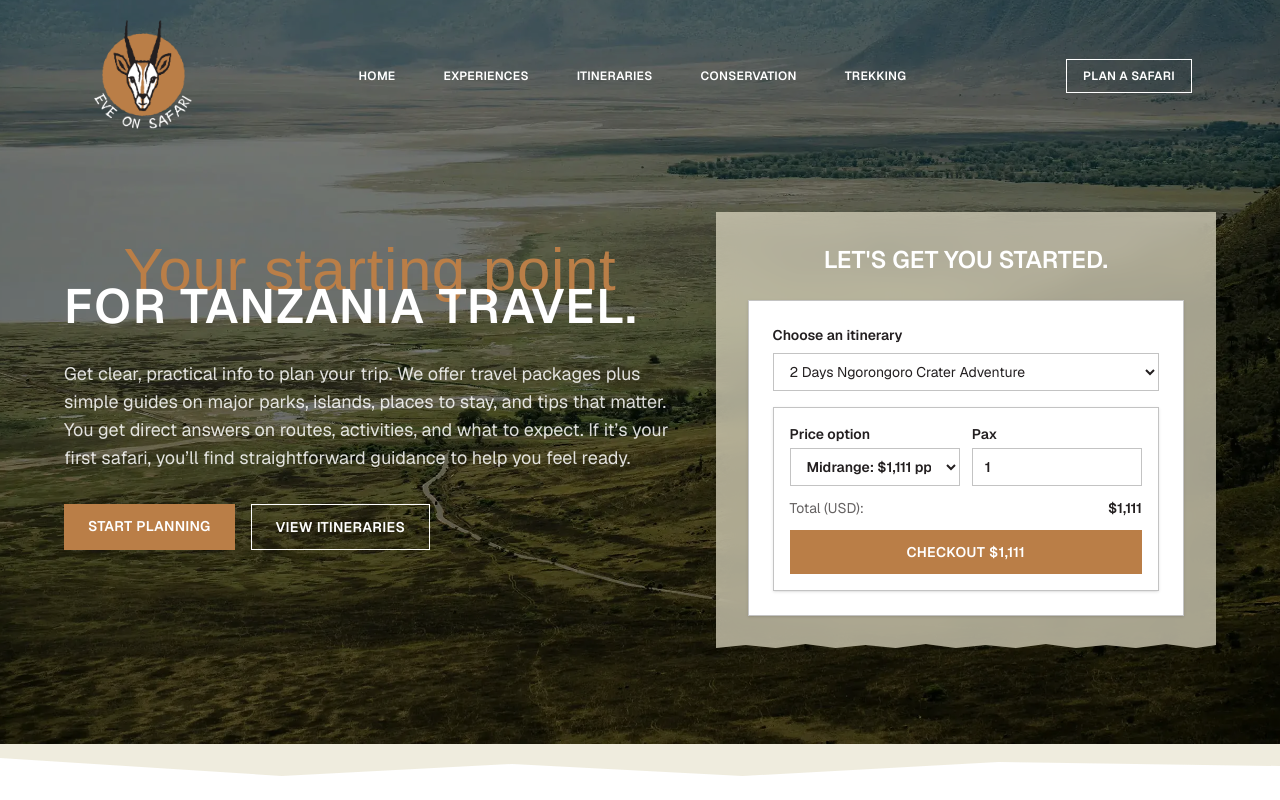
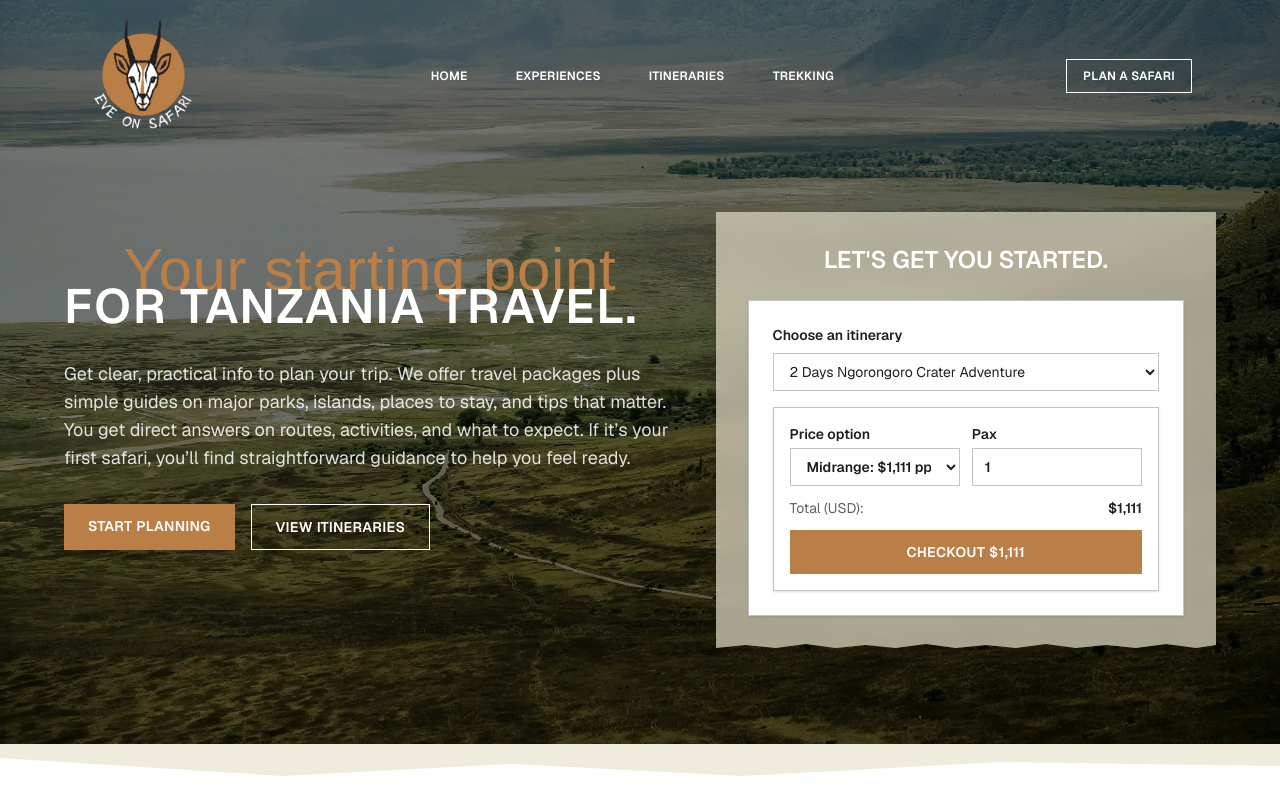
Before and after one commit to kiruwi/eveonsafari, a Next.js app: page / in a window 1280 px wide. Shown: the top 800 px of the page. Built offline with nearby package versions, Linux system fonts and the light colour scheme; a web font is replaced by a local one.

Commit message:
Conservation effort removal

```diff
--- a/app/conservation/page.tsx
+++ /dev/null
@@ -1,75 +0,0 @@
-const impactHighlights = [
-  {
-    title: "Community Partnerships",
-    copy: "Portions of every booking fund scholarships and ranger salaries across Samburu, Maasai Mara, and Okavango partner trusts.",
-  },
-  {
-    title: "Carbon Considerations",
-    copy: "We offset every flight and road transfer through vetted regional projects and prioritize electric safari vehicles where available.",
-  },
-  {
-    title: "Wildlife Protection",
-    copy: "Guests can join collaring operations, migration counts, or nursery visits in collaboration with Lewa, Sheldrick Trust, and Mara Elephant Project.",
-  },
-];
-
-const stats = [
-  { label: "Scholarships funded", value: "120+" },
-  { label: "Rangers supported", value: "45" },
-  { label: "Conservation partners", value: "12" },
-];
-
-export default function ConservationPage() {
-  return (
-    <div className="bg-white">
-      <div className="mx-auto flex max-w-6xl flex-col gap-14 px-4 py-16 md:px-6 lg:px-0">
-        <header className="space-y-4 text-center">
-          <p className="text-xs uppercase tracking-[0.4em] text-[#ba7e47]">Conservation & Community</p>
-          <h1 className="text-4xl font-semibold text-[#231f20]">
-            Travel funds the wild spaces we showcase.
-          </h1>
-          <p className="text-sm text-[#231f20]/80">
-            Eve On Safari is a signatory of the Global Tourism Plastics Initiative and allocates at least 5% of
-            revenue to long-term conservation programs.
-          </p>
-        </header>
-
-        <section id="partners" className="grid gap-6 md:grid-cols-3">
-          {impactHighlights.map((highlight) => (
-            <article key={highlight.title} className="rounded-[28px] border border-[#c3c3c3] bg-white p-6 shadow-sm">
-              <p className="text-xs uppercase tracking-[0.3em] text-[#ba7e47]">Impact</p>
-              <h2 className="mt-3 text-2xl font-semibold text-[#231f20]">{highlight.title}</h2>
-              <p className="mt-3 text-sm text-[#231f20]/80">{highlight.copy}</p>
-            </article>
-          ))}
-        </section>
-
-        <section className="rounded-[32px] border border-[#c3c3c3] bg-[#c3c3c3]/20 p-8">
-          <p className="text-xs uppercase tracking-[0.3em] text-[#ba7e47]">Impact stats</p>
-          <div className="mt-6 grid gap-6 text-center md:grid-cols-3">
-            {stats.map((stat) => (
-              <div key={stat.label} className="rounded-[24px] bg-white p-6 shadow-sm">
-                <p className="text-3xl font-semibold text-[#231f20]">{stat.value}</p>
-                <p className="mt-2 text-sm uppercase tracking-[0.2em] text-[#231f20]/80">{stat.label}</p>
-              </div>
-            ))}
-          </div>
-        </section>
-
-        <section id="get-involved" className="rounded-[32px] border border-[#c3c3c3] bg-white p-8 shadow-sm">
-          <p className="text-xs uppercase tracking-[0.3em] text-[#ba7e47]">Get involved</p>
-          <div className="mt-4 space-y-4 text-sm text-[#231f20]/80">
-            <p>
-              Add a conservation fee to your booking, sponsor an anti-poaching drone, or request volunteer time
-              at our partner projects. We’ll tailor options based on your travel dates and interests.
-            </p>
-            <p>
-              Email <a href="mailto:impact@eveonsafari.com" className="text-[#ba7e47]">impact@eveonsafari.com</a>{" "}
-              for a full partnership dossier.
-            </p>
-          </div>
-        </section>
-      </div>
-    </div>
-  );
-}
--- a/app/sitemap.xml/route.ts
+++ b/app/sitemap.xml/route.ts
@@ -5,7 +5,6 @@ const staticRoutes = [
   "/itineraries",
   "/experiences",
   "/plan",
-  "/conservation",
   "/auth",
   "/auth/callback",
   "/trekking",
--- a/components/SiteHeader.tsx
+++ b/components/SiteHeader.tsx
@@ -72,20 +72,6 @@ const NAV_ITEMS: CardNavItem[] = [
       { label: "All Routes", href: "/itineraries", ariaLabel: "Browse itineraries" },
       { label: "Migration Focus", href: "/itineraries#migration", ariaLabel: "View migration trips" },
       { label: "Bush & Beach", href: "/itineraries#coast", ariaLabel: "View bush and beach trips" },
-    ],
-  },
-  {
-    label: "Conservation",
-    bgColor: "#c3c3c3",
-    textColor: "#231f20",
-    links: [
-      { label: "Impact Overview", href: "/conservation", ariaLabel: "See conservation page" },
-      {
-        label: "Community Partners",
-        href: "/conservation#partners",
-        ariaLabel: "View partners",
-      },
-      { label: "Donate or Volunteer", href: "/conservation#get-involved", ariaLabel: "Get involved" },
     ],
   },
   {
```
